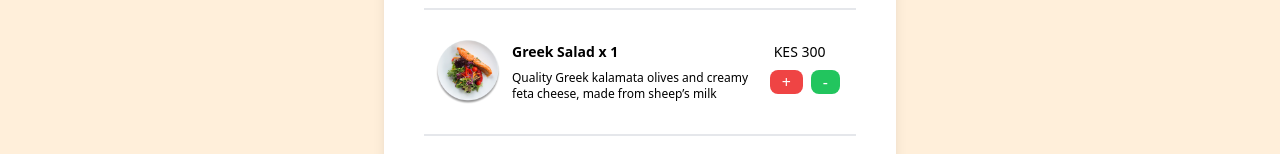
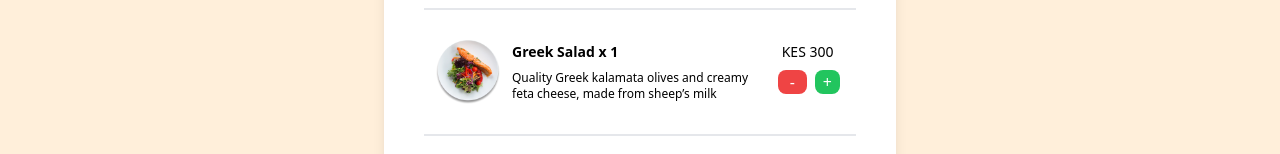
Before and after one commit to EdwinWalela/fastfood, a React (Create React App) app: page /cart in a window 1280 px wide. Shown: the part 200-354 px from the top of the page. Built offline with nearby package versions, Linux system fonts and the light colour scheme.

Commit message:
add to cart

```diff
--- a/src/pages/Cart/CartItem.tsx
+++ b/src/pages/Cart/CartItem.tsx
@@ -1,6 +1,15 @@
 import type { MenuItem } from '../Menu/menuSlice';
+import { useAppDispatch } from '../../store/hooks';
+import { addToCart } from './cartSlice';
+import React from 'react';
 
-const CartItem = (props: { item: { item: MenuItem; quantity: number } }) => {
+const CartItem = (props: { item: { item: MenuItem; quantity: number }; key: number }) => {
+	const dispatch = useAppDispatch();
+
+	function handleAddToCart(id: number, category: string) {
+		dispatch(addToCart({ id, category }));
+	}
+
 	return (
 		<>
 			<div className="flex items-center px-3 my-6">
@@ -17,8 +26,8 @@ const CartItem = (props: { item: { item: MenuItem; quantity: number } }) => {
 						KES {props.item.item.price * props.item.quantity}
 					</p>
 					<div className="flex justify-center">
-						<button className="bg-red-500 text-white px-3 rounded-lg my-2 mx-1">+</button>
-						<button className="bg-green-500 text-white px-3 rounded-lg my-2 mx-1">-</button>
+						<button className="bg-red-500 text-white px-3 rounded-lg my-2 mx-1">-</button>
+						<button className="bg-green-500 text-white px-2 rounded-lg my-2 mx-1">+</button>
 					</div>
 				</div>
 			</div>
--- a/src/pages/Cart/CartList.tsx
+++ b/src/pages/Cart/CartList.tsx
@@ -6,8 +6,8 @@ const CartList = () => {
 
 	return (
 		<>
-			{cart.map((item) => (
-				<CartItem item={item} />
+			{cart.map((item, i) => (
+				<CartItem item={item} key={i} />
 			))}
 		</>
 	);
--- a/src/pages/Cart/cartSlice.tsx
+++ b/src/pages/Cart/cartSlice.tsx
@@ -101,7 +101,8 @@ const menuSlice = createSlice({
 					if (!state.items.includes(cartItem)) {
 						state.items.push(cartItem);
 					}
-					return state;
+					console.log(state);
+					return { ...state };
 				case 'deserts':
 					cartItem = {
 						item: deserts[action.payload.id],
@@ -110,7 +111,7 @@ const menuSlice = createSlice({
 					if (!state.items.includes(cartItem)) {
 						state.items.push(cartItem);
 					}
-					return state;
+					return { ...state };
 				case 'dishes':
 					cartItem = {
 						item: dishes[action.payload.id],
@@ -119,9 +120,9 @@ const menuSlice = createSlice({
 					if (!state.items.includes(cartItem)) {
 						state.items.push(cartItem);
 					}
-					return state;
+					return { ...state };
 				default:
-					return state;
+					return { ...state };
 			}
 		},
 	},
```
